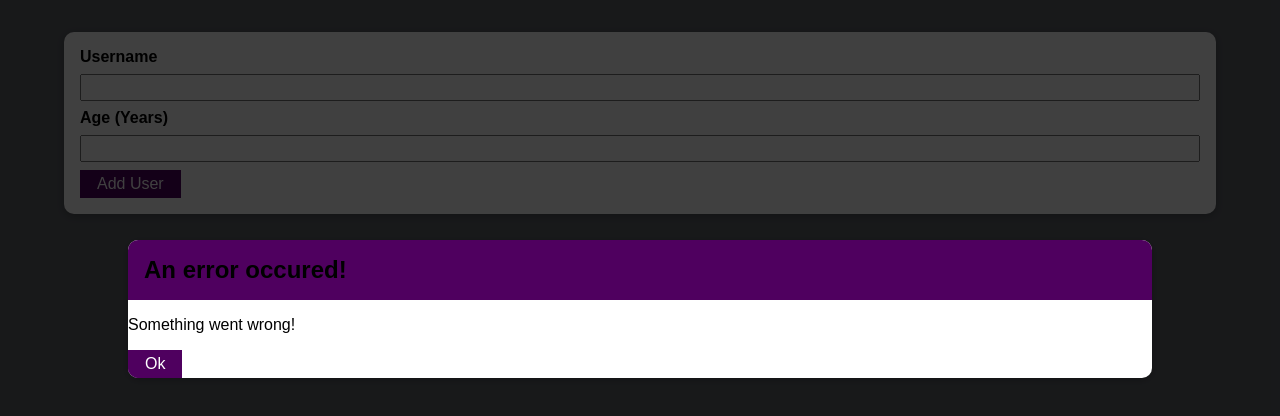
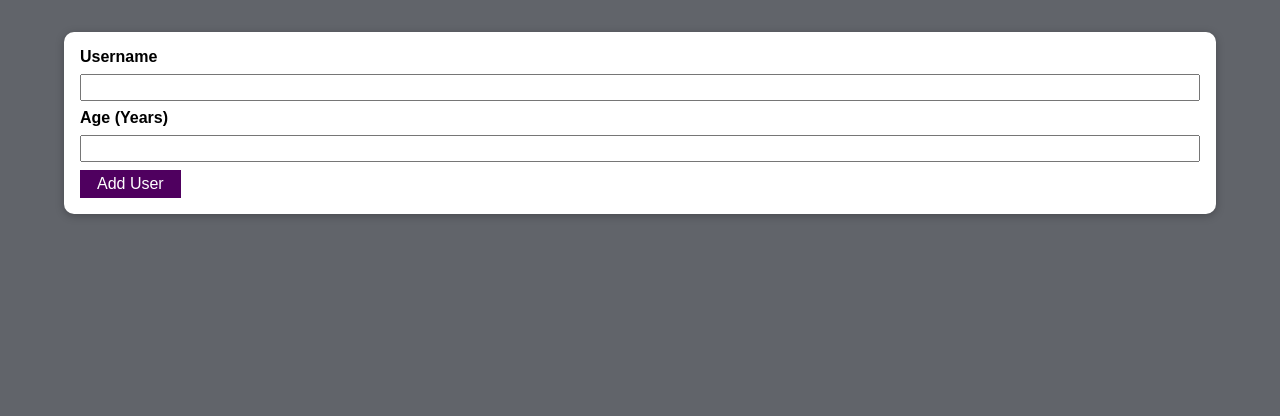
Before and after one commit to HennadiiZ/reactMxShwUd8Practice, a React (Create React App) app: page / in a window 1280 px wide. Shown: the top 416 px of the page. Built offline with nearby package versions, Linux system fonts and the light colour scheme.

Commit message:
098 Managing the Error State

```diff
--- a/src/App.js
+++ b/src/App.js
@@ -3,7 +3,7 @@ import  AddUser from './components/Users/AddUser';
 import UsersList from './components/Users/UsersList';
 
 const users = [
-  { name: "Hennadii", age: "34", id: 1 },
+  // { name: "Hennadii", age: "34", id: 1 },
 ];
 
 function App() {
@@ -17,7 +17,7 @@ function App() {
   return (
     <div>
       < AddUser onAddUser={addUsertHandler}/>
-      < UsersList users={usersList}/>
+      { (usersList.length > 0) && < UsersList users={usersList}/>}
     </div>
   );
 }
--- a/src/components/UI/ErrorModal/ErrorModal.js
+++ b/src/components/UI/ErrorModal/ErrorModal.js
@@ -5,9 +5,8 @@ import Button from '../Button';
 const ErrorModal = props => {
   return (
     <>
-      <div className={classes.backdrop}></div>
+      <div className={classes.backdrop} onClick={props.onCloseModal}></div>
       <Card className={`${classes.modal}`}>
-        {/* <div >{props.children}</div> */}
         <header className={classes.header}>
           <h2>{props.title}</h2>
         </header>
@@ -15,7 +14,7 @@ const ErrorModal = props => {
           <p>{props.message}</p>
         </div>
         <footer className={classes.actions}>
-          <Button>Ok</Button>
+          <Button onClick={props.onCloseModal}>Ok</Button>
         </footer>
       </Card>
     </>
--- a/src/components/Users/AddUser.js
+++ b/src/components/Users/AddUser.js
@@ -8,21 +8,28 @@ const AddUser = (props) => {
 
   const [enteredUsername, setEnteredUsername] = useState('');
   const [enteredUserAge, setEnteredUserAge] = useState('');
+  const [error, setError] = useState(false);
 
   const addUserHandler = (event) => {
     event.preventDefault();
 
     if (enteredUsername.trim().length === 0 || enteredUserAge.trim().length === 0) {
-    //   allertMessage = 'Invalid Data!';
+      setError({
+        title: "Invalid input",
+        message: "Please enter a valid name and age"
+      });
       return;
     }
     if (+enteredUserAge < 1) {
-    //   allertMessage = 'age must be greater that zero.';
+      setError({
+        title: "Invalid input",
+        message: "Please enter a valid age (> 0)"
+      });
       return;
     }
-    console.log(enteredUsername, enteredUserAge);
 
     props.onAddUser(enteredUsername, enteredUserAge);
+
 
     setEnteredUsername('');
     setEnteredUserAge('');
@@ -30,16 +37,22 @@ const AddUser = (props) => {
 
   const usernameChangeHandler = (event) => {
     setEnteredUsername(event.target.value);
+    setError(null);
   };
 
   const userAgeChangeHandler = (event) => {
     setEnteredUserAge(event.target.value);
+    setError(null);
   };
+
+  const closeModalHandler = () => {
+    setError(null);
+  }
 
   return (
     <>
-      <ErrorModal title="An error occured!" message="Something went wrong!"/>
-      <Card className={classes.input}>
+      { error && <ErrorModal title={error.title} message={error.message} onCloseModal={closeModalHandler}/> }
+      { !error && <Card className={classes.input}>
         <form onSubmit={addUserHandler}>
           <label htmlFor="username">Username</label>
           <input
@@ -57,7 +70,7 @@ const AddUser = (props) => {
           />
           <Button type="submit" className="">Add User</Button>
         </form>
-      </Card>
+      </Card>}
     </>
   )
 };
--- a/src/index.js
+++ b/src/index.js
@@ -22,3 +22,5 @@ root.render(<App />);
 // 096 Managing a List Of Users via State
 
 // 097 Adding The _ErrorModal_ Component
+
+// 098 Managing the Error State
```
